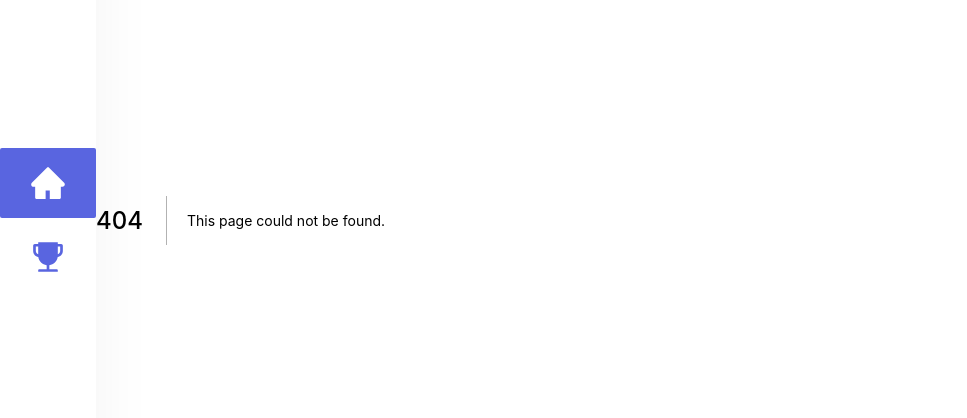
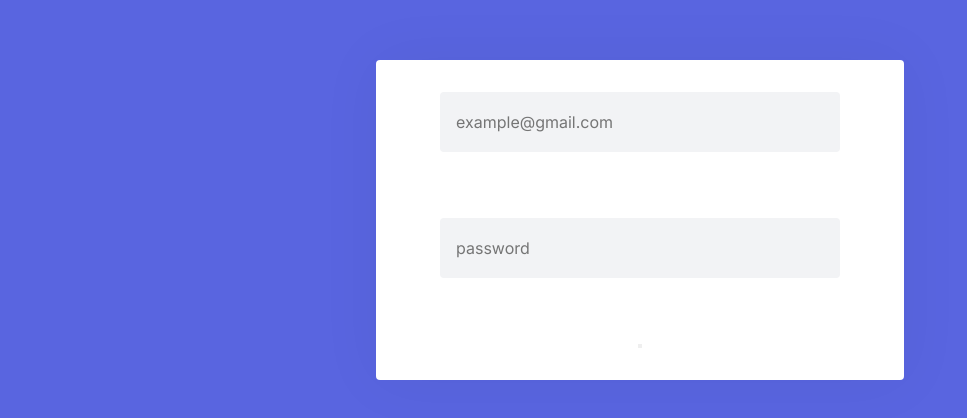
Before and after one commit to claudiogodoy99/Move-It, a Next.js app: page /login in a window 1280 px wide. Before the commit this address had no page. Shown: the part 180-598 px from the top of the page, without its empty margins (0-967 px from the left). Built offline with nearby package versions, Linux system fonts and the light colour scheme.

Commit message:
simple login

```diff
--- a/package.json
+++ b/package.json
@@ -9,6 +9,7 @@
   },
   "dependencies": {
     "js-cookie": "^2.2.1",
+    "jsonwebtoken": "^8.5.1",
     "next": "10.0.7",
     "react": "17.0.1",
     "react-dom": "17.0.1",
@@ -16,6 +17,7 @@
   },
   "devDependencies": {
     "@types/js-cookie": "^2.2.6",
+    "@types/jsonwebtoken": "^8.5.0",
     "@types/node": "^14.14.31",
     "@types/react": "^17.0.2",
     "@types/react-dom": "^17.0.1",
--- a/src/pages/_app.tsx
+++ b/src/pages/_app.tsx
@@ -5,16 +5,19 @@ import { RounterContextProvider } from '../contexts/RounterContext';
 import '../styles/global.css';
 
 function MyApp({ Component, pageProps }) {
+
+  const logged = localStorage.getItem('token');
+
   return (
     <>
 
+      {logged ? <RounterContextProvider>
+        <div style={{ display: 'flex' }}>
+          <SideBar />
+          <Component {...pageProps} />
+        </div>
+      </RounterContextProvider> : <Component {...pageProps} />}
 
-        <RounterContextProvider>
-          <div style={{ display: 'flex' }}>
-            <SideBar />
-            <Component {...pageProps} />
-          </div>
-        </RounterContextProvider>
     </>
   )
 }
--- /dev/null
+++ b/src/pages/login.tsx
@@ -0,0 +1,21 @@
+
+import styles from '../styles/pages/Login.module.css'
+
+const Login: React.FC = () => {
+
+    function handleSubmit(e: any) {
+
+    }
+
+    return (
+        <div className={styles.container}>
+            <form onSubmit={handleSubmit}>
+                <input type="text" name="email" required placeholder="example@gmail.com" />
+                <input type="password" name="password" required placeholder="password" />
+                <button type="submit"/>
+            </form>
+        </div>
+    );
+}
+
+export default Login;
--- /dev/null
+++ b/src/styles/pages/Login.module.css
@@ -0,0 +1,31 @@
+.container{
+    display: flex;
+    align-items: center;
+    justify-content: center;
+    background-color: var(--blue);
+    height: 100vh;
+}
+
+.container > form {
+    display: flex;
+    flex-direction: column;
+    align-items: center;
+    justify-content: space-between;
+    max-width: 992px;
+    background-color: var(--white);
+    margin: auto;
+    height: 40vh;
+    padding: 2rem 4rem;
+    box-shadow: 0 0 64px rgba(0,0,0,0.05);
+    border-radius: 4px;
+}
+
+.container form > input {
+    width: 400px;
+    height: 60px;
+    outline-style: none;
+    border-radius: 4px;
+    border: 0;
+    background-color: var(--background);
+    padding-left: 1rem;
+}
```
Also changed, not shown: src/contexts/AuthContext.tsx (added, +26 -0 lines), 2 other files (tests, documents, lock files or other folders).
